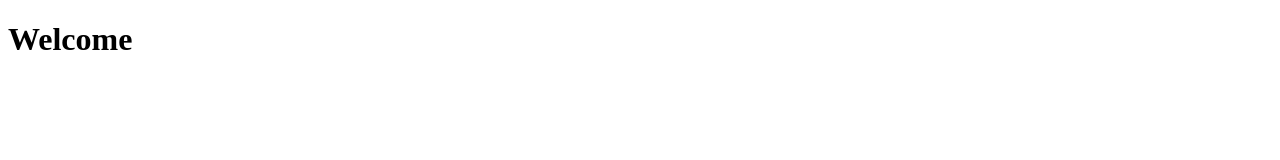
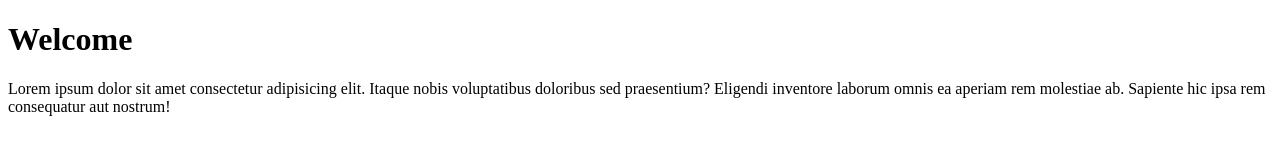
Before and after one commit to khimu897/myProject, a plain HTML site: page index.html in a window 1280 px wide. Drawn offline with Linux system fonts and the light colour scheme.

Commit message:
index file 1.1

```diff
--- a/index.html
+++ b/index.html
@@ -7,5 +7,6 @@
 </head>
 <body>
     <h1>Welcome</h1>
+    <p>Lorem ipsum dolor sit amet consectetur adipisicing elit. Itaque nobis voluptatibus doloribus sed praesentium? Eligendi inventore laborum omnis ea aperiam rem molestiae ab. Sapiente hic ipsa rem consequatur aut nostrum!</p>
 </body>
 </html>
```
